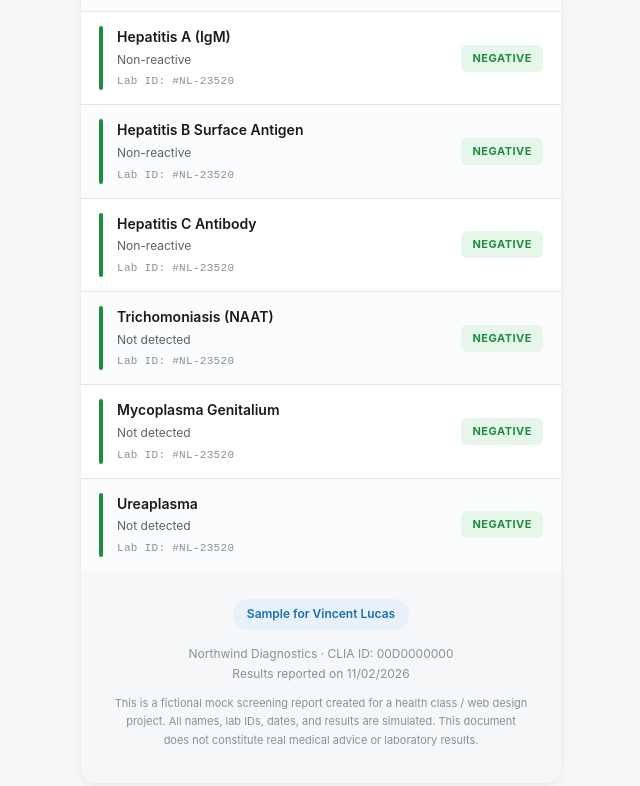
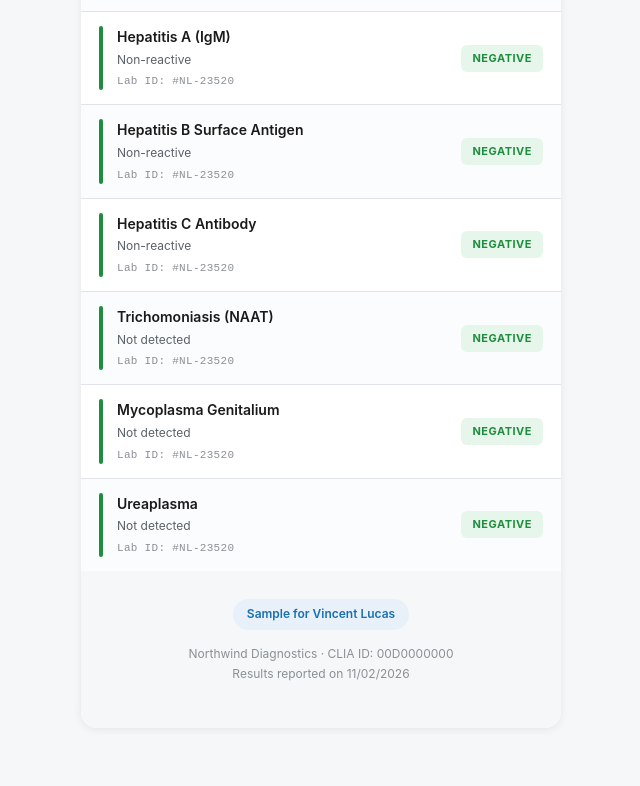
Before and after one commit to danthemarketingman/screening, a plain HTML site: page index.html in a window 1280 px wide. Shown: the part 1596-2382 px from the top of the page, without its empty margins (319-959 px from the left). After the commit the page ends 2344 px from the top, so only its background shows below. Drawn offline with Linux system fonts and the light colour scheme.

Commit message:
Update index.html

```diff
--- a/index.html
+++ b/index.html
@@ -613,7 +613,7 @@
   <div class="footer">
     <div class="sample-note">Sample for Vincent Lucas</div>
     <p>Northwind Diagnostics · CLIA ID: 00D0000000<br>Results reported on 11/02/2026</p>
-    <p class="footer-disclaimer">This is a fictional mock screening report created for a health class / web design project. All names, lab IDs, dates, and results are simulated. This document does not constitute real medical advice or laboratory results.</p>
+    <p class="footer-disclaimer"></p>
   </div>
 
 </div>
```
